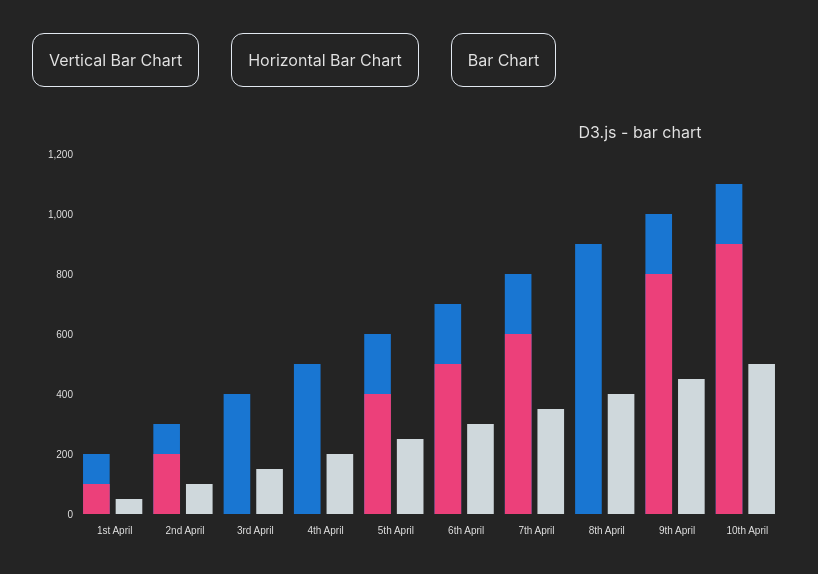
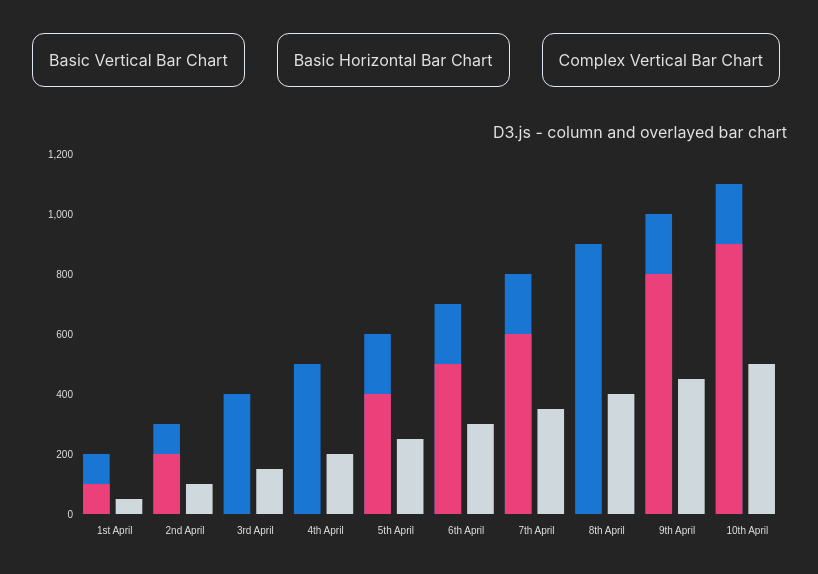
Before and after one commit to SteveWalsh1989/Vue-charts-with-d3.js, a Vue app: page /bar-chart in a window 1280 px wide. Shown: the top 574 px of the page, without its empty margins (0-818 px from the left). Built offline with nearby package versions, Linux system fonts and the light colour scheme; what mdi-vue would draw is missing.

Commit message:
update button names, better description

```diff
--- a/src/components/Home.vue
+++ b/src/components/Home.vue
@@ -2,17 +2,17 @@
 const links = [
   {
     id: 1,
-    title: 'Vertical Bar Chart',
+    title: 'Basic Vertical Bar Chart',
     link: '/vertical-bar-chart',
   },
   {
     id: 2,
-    title: 'Horizontal Bar Chart',
+    title: 'Basic Horizontal Bar Chart',
     link: '/horizontal-bar-chart',
   },
   {
     id: 3,
-    title: 'Bar Chart',
+    title: 'Complex Vertical Bar Chart',
     link: '/bar-chart',
   },
 ];
--- a/src/components/charts/BarChart.vue
+++ b/src/components/charts/BarChart.vue
@@ -123,7 +123,7 @@ onMounted(() => {
 <template>
   <section>
     <div class="flex-col text-center align-middle">
-      <h2>D3.js - bar chart</h2>
+      <h2>D3.js - column and overlayed bar chart</h2>
       <div ref="chart"></div>
     </div>
   </section>
```
